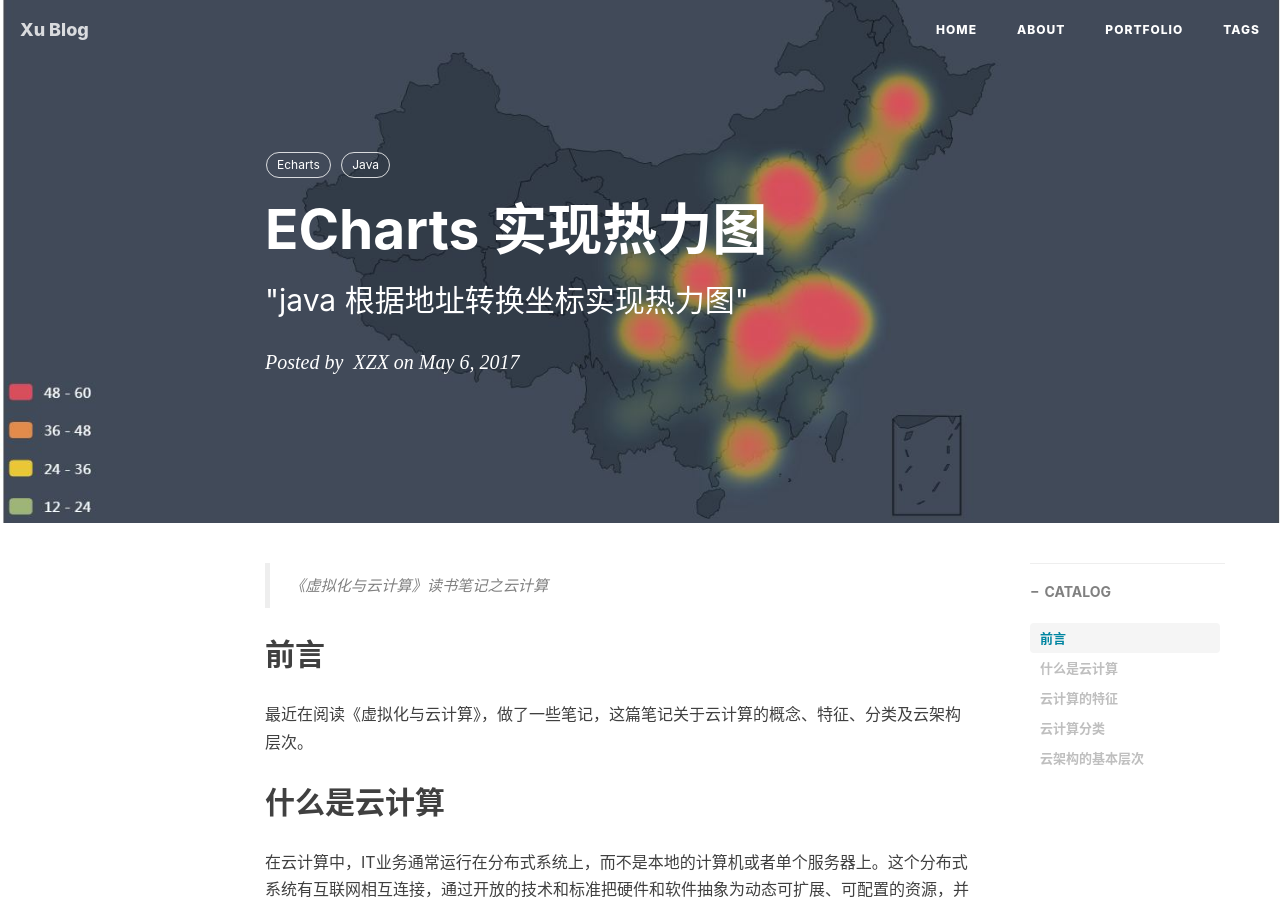
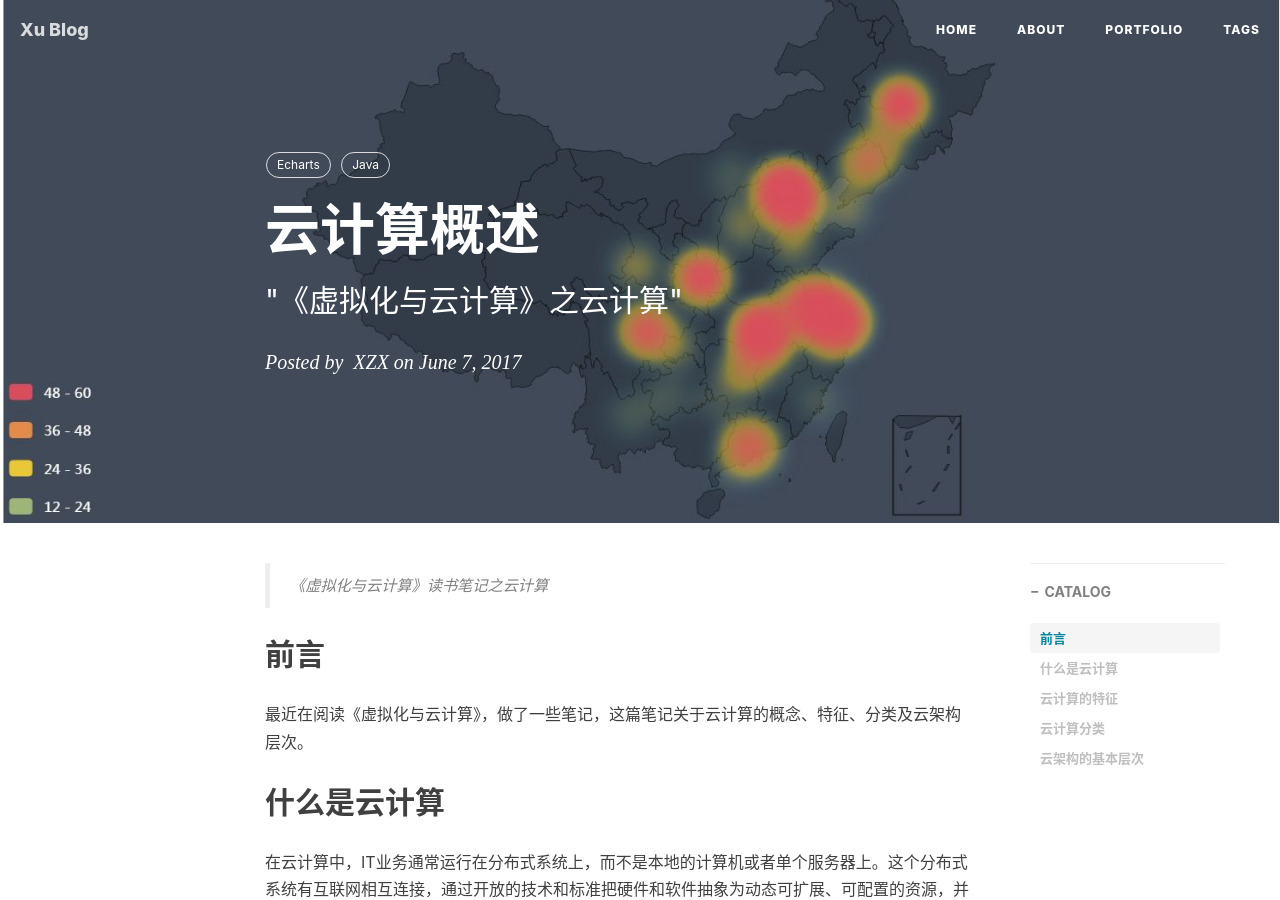
Before and after one commit to popsiclexu/popsiclexu.github.io, a Jekyll site: the page built from _posts/2017-06-07-CloudComputing-云计算.markdown, in a window 1280 px wide and 900 px high. Built offline with Jekyll 4.4.1, drawn with Linux system fonts in a browser that asks for light colours; nearby versions of some CDN libraries; a script that is not in the unit is left out; comment, search, counter and statistics services are not loaded.

Commit message:
Update and rename 2017-06-07-读书笔记-云计算.markdown to 2017-06-07-CloudComputing-云计算.markdown

```diff
--- a/_posts/2017-06-07-读书笔记-云计算.markdown
+++ b/_posts/2017-06-07-CloudComputing-云计算.markdown
@@ -1,8 +1,8 @@
 ---
 layout: post
-title: ECharts 实现热力图
-subtitle: ' "java 根据地址转换坐标实现热力图"'
-date: 2017-05-6T10:00:00.000Z
+title: 云计算概述
+subtitle: ' "《虚拟化与云计算》之云计算"'
+date: 2017-06-07T20:00:00.000Z
 author: "\_XZX"
 header-img: img/map.JPG
 catalog: true
```
